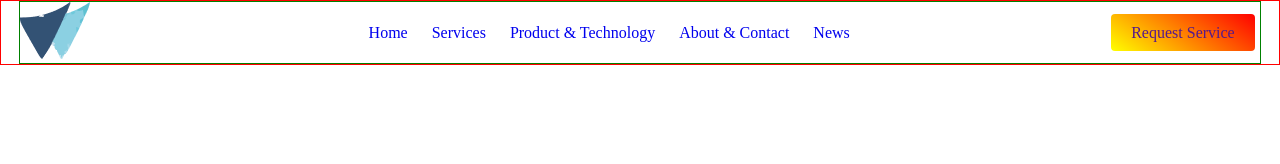
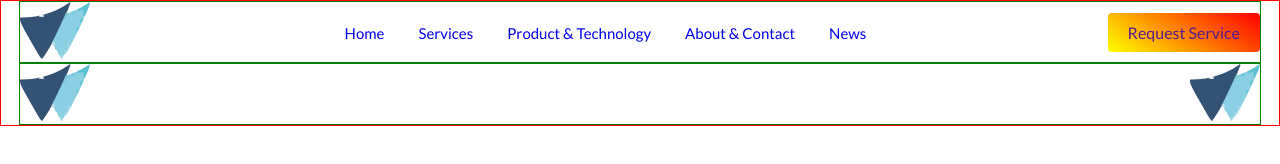
Before and after one commit to bobbydevelopers/business, a plain HTML site: page index.html in a window 1280 px wide. Drawn offline with Linux system fonts and the light colour scheme.

Commit message:
add more changes

```diff
--- a/index.html
+++ b/index.html
@@ -8,6 +8,7 @@
 </head>
 <body>
     <div class="main-container">
+        <!-- Header For Desktop Start -->
         <div class="main-header">
             <div class="header-container">
                 <div class="logo">
@@ -31,6 +32,25 @@
                 </div>
             </div>
         </div>
+  <!-- Header For Desktop End -->
+
+  <!-- Header For Mobile Start -->
+        <div class="main-header">
+            <div class="header-container">
+                <div class="mobile-logo">
+                    <a href="index.html">
+                        <img src="images/logo.png" alt="Logo Here">
+                    </a>
+                </div>
+                <div class="mobile-navigation">
+                    <a href="index.html">
+                        <img src="images/logo.png" alt="Logo Here">
+                    </a>
+                </div>
+            </div>
+        </div>
+        <!-- Header For Mobile End -->
+
     </div>
 </body>
 </html>
--- a/style.css
+++ b/style.css
@@ -1,6 +1,10 @@
+
+@import url('https://fonts.googleapis.com/css2?family=Lato:ital,wght@0,100;0,300;0,400;0,700;0,900;1,100;1,300;1,400;1,700;1,900&display=swap');
+
 *{
     margin: 0px;
     padding: 0px;
+    font-family: "Lato", sans-serif;
 }
 
 .main-container{
@@ -21,24 +25,34 @@
 }
 
 .navigation{
-    width: 80%;
+    width: 78%;
     display: flex;
     justify-content: center;
 }
 
 .header-btn{
-    width: 12%;
+    width: 13%;
+    display: flex;
+    justify-content: end;
 }
 
 .navigation-menu ul {
     display: flex;
-    gap: 12px;
+    gap: 10px;
     list-style: none;
     text-decoration: none;
 }
 
 .navigation-menu ul li a{
     text-decoration: none;
+    font-size: 15px;
+    border-left: 2px solid rgb(255, 255, 255);
+    padding-left: 5px;
+}
+
+.navigation-menu ul li a:hover{
+  border-left: 2px solid blue;
+  padding-left: 5px;
 }
 
 .cta-btn{
@@ -49,3 +63,13 @@
     border-radius: 4px;
 
 }
+
+.mobile-logo{
+    width: 50%;
+}
+
+.mobile-navigation{
+    width: 50%;
+    display: flex;
+    justify-content: end;
+}
```
